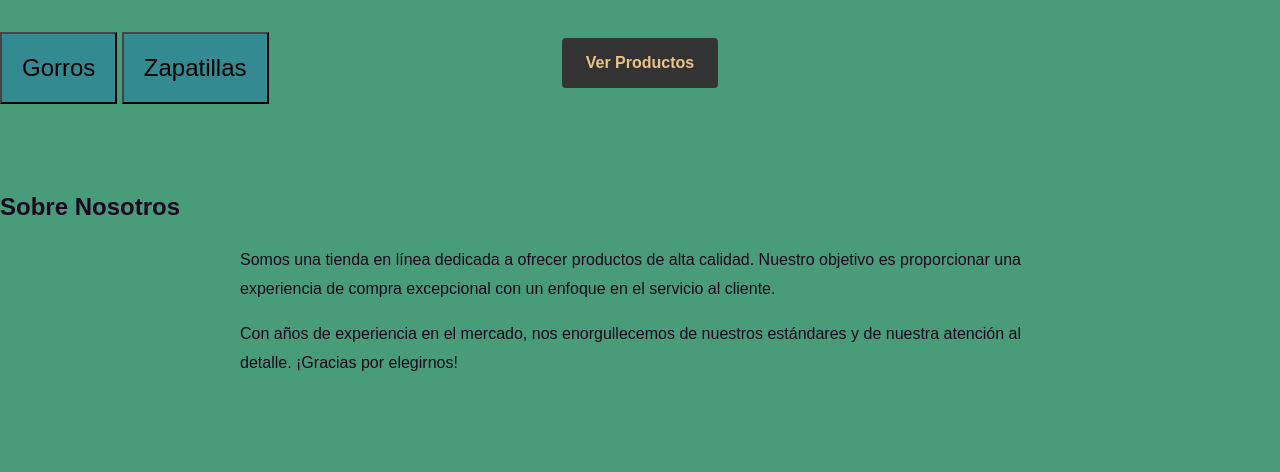
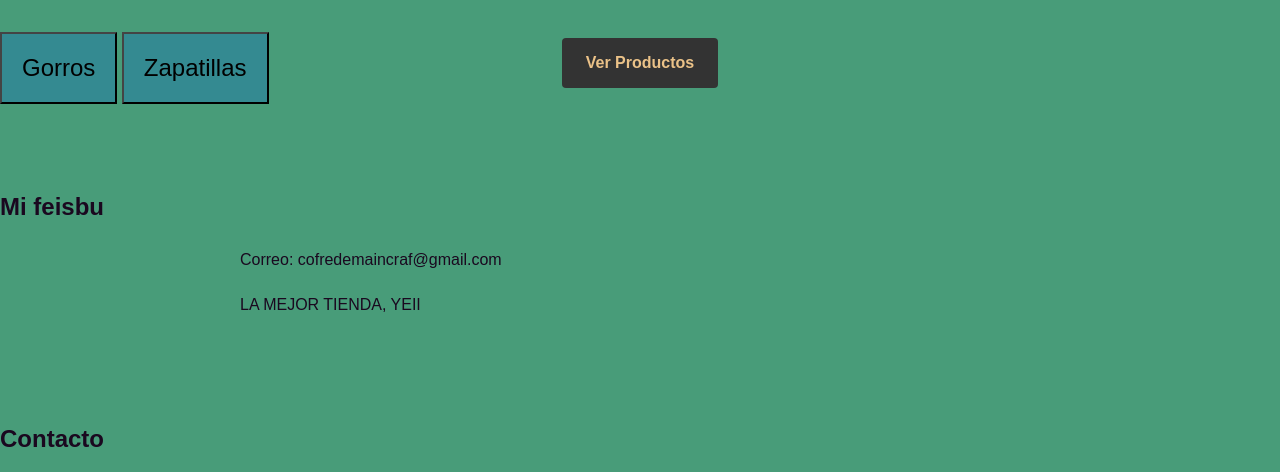
Before and after one commit to cofredemaincraf/naikk-aire, a plain HTML site: page index.html in a window 1280 px wide. Shown: the part 328-800 px from the top of the page. Drawn offline with Linux system fonts and the light colour scheme.

Commit message:
Update index.html

```diff
--- a/index.html
+++ b/index.html
@@ -265,10 +265,10 @@
 
     <section id="about" class="about">
         <div class="container">
-            <h2>Sobre Nosotros</h2>
+            <h2>Mi feisbu</h2>
             <div class="about-content">
-                <p>Somos una tienda en línea dedicada a ofrecer productos de alta calidad. Nuestro objetivo es proporcionar una experiencia de compra excepcional con un enfoque en el servicio al cliente.</p>
-                <p>Con años de experiencia en el mercado, nos enorgullecemos de nuestros estándares y de nuestra atención al detalle. ¡Gracias por elegirnos!</p>
+                <p>Correo: cofredemaincraf@gmail.com </p>
+                <p>LA MEJOR TIENDA, YEII</p>
             </div>
         </div>
     </section>
```
